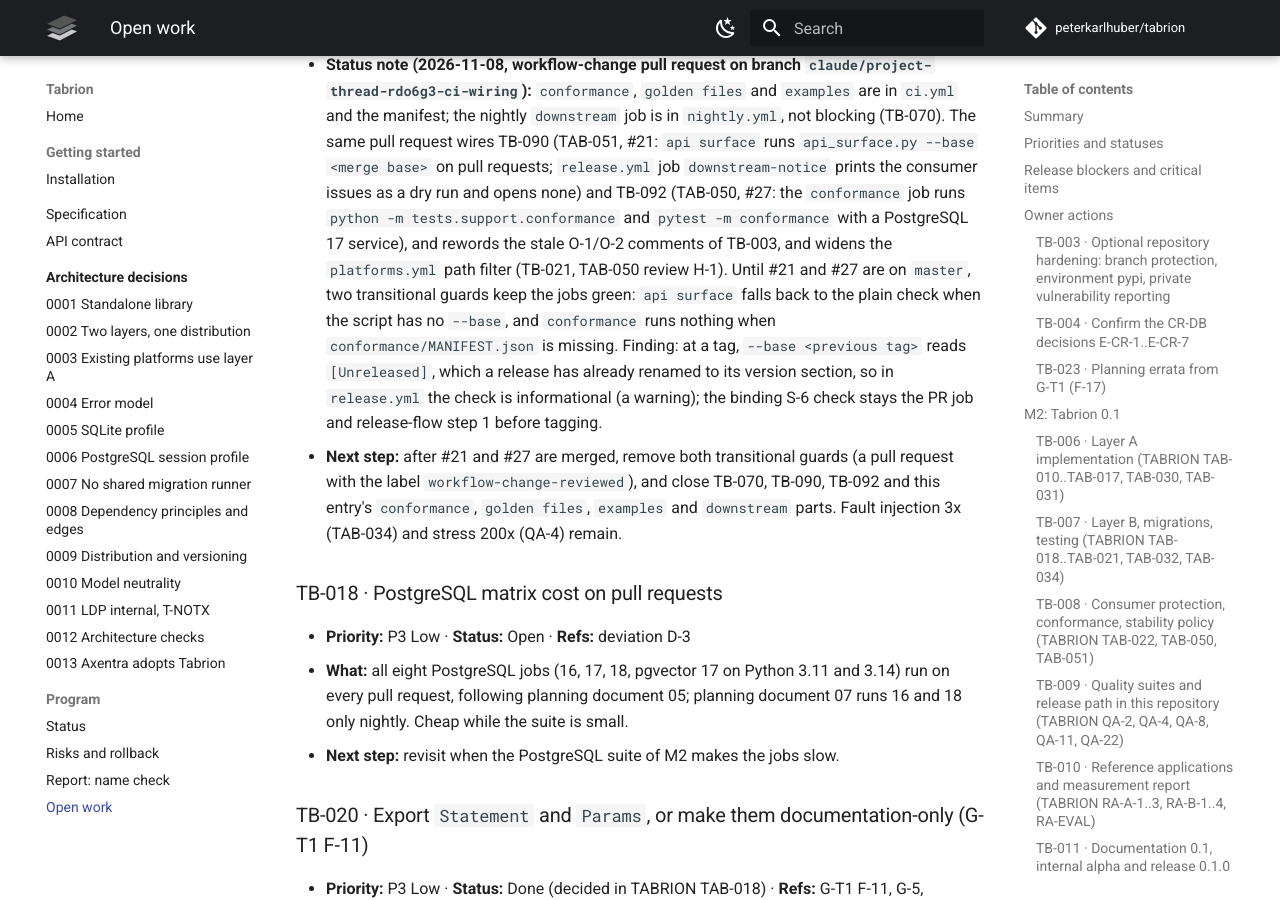
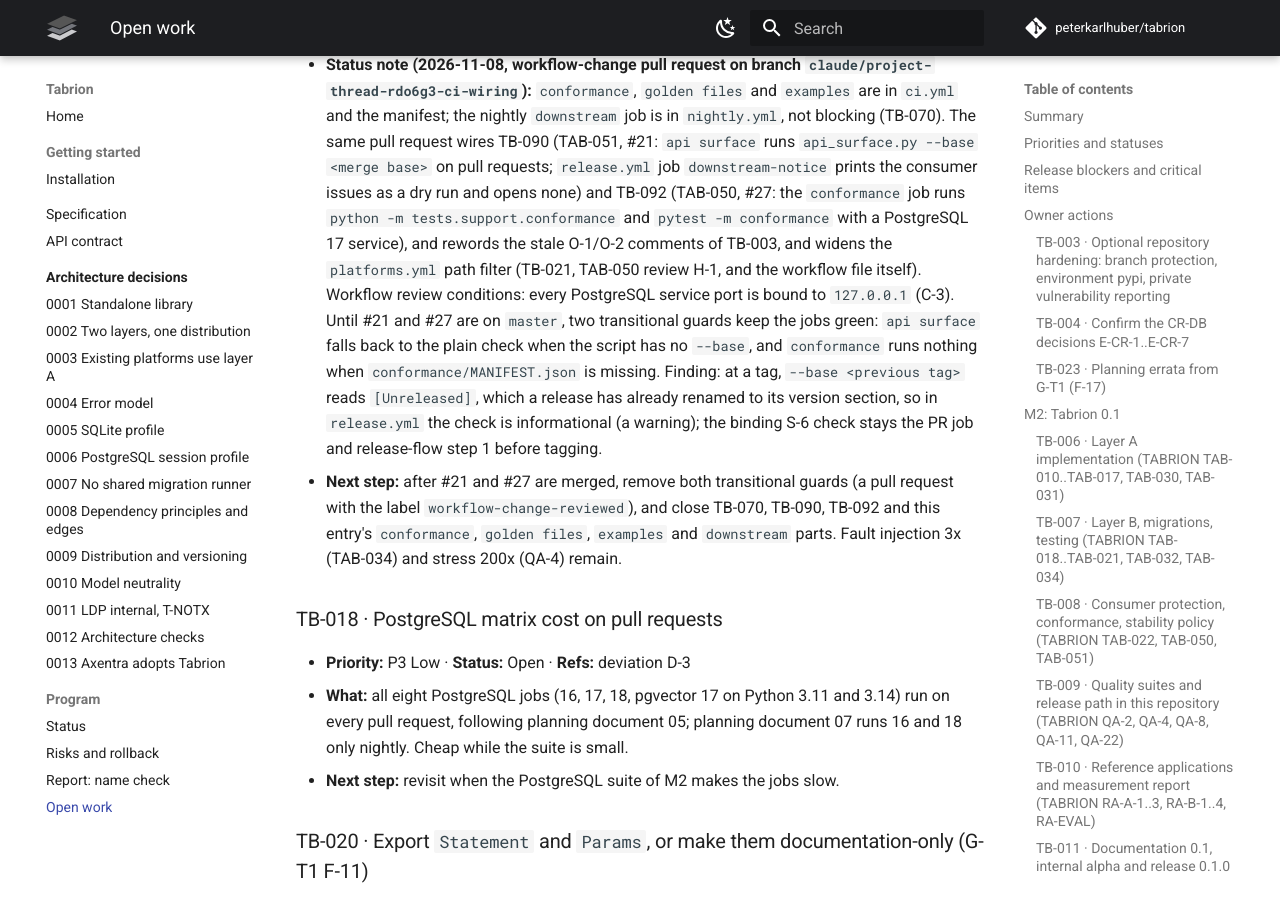
Before and after one commit to peterkarlhuber/tabrion, an MkDocs documentation site: the page built from docs/TODO.md, in a window 1280 px wide and 900 px high, scrolled down 10585 px. Built offline with MkDocs 1.6.1 and Material for MkDocs 9.7.7, drawn with Linux system fonts in a browser that asks for light colours; comment, search, counter and statistics services are not loaded.

Commit message:
Workflow review of #34: bind PostgreSQL ports to 127.0.0.1, platforms self-filter
- C-3: every services.postgres port in ci.yml (pg matrix, conformance, golden files,
  examples) and nightly.yml (downstream) is 127.0.0.1:5432:5432.
- Minor: no pip cache in the nightly downstream job; platforms.yml is in its own
  path filter and in the manifest copy of it (F-6).

Co-Authored-By: Claude Opus 5.5 <noreply@anthropic.com>
Claude-Session: https://claude.ai/code/session_011tY7TC7Nu5VGro3DJGJcv8

```diff
--- a/docs/TODO.md
+++ b/docs/TODO.md
@@ -330,7 +330,8 @@ required (owner decision of 2026-11-08 11:26Z).
   `api_surface.py --base <merge base>` on pull requests; `release.yml` job `downstream-notice` prints the consumer
   issues as a dry run and opens none) and TB-092 (TAB-050, #27: the `conformance` job runs
   `python -m tests.support.conformance` and `pytest -m conformance` with a PostgreSQL 17 service), and rewords the
-  stale O-1/O-2 comments of TB-003, and widens the `platforms.yml` path filter (TB-021, TAB-050 review H-1). Until #21 and #27 are on `master`, two transitional guards keep the jobs green:
+  stale O-1/O-2 comments of TB-003, and widens the `platforms.yml` path filter (TB-021, TAB-050 review H-1, and the
+  workflow file itself). Workflow review conditions: every PostgreSQL service port is bound to `127.0.0.1` (C-3). Until #21 and #27 are on `master`, two transitional guards keep the jobs green:
   `api surface` falls back to the plain check when the script has no `--base`, and `conformance` runs nothing when
   `conformance/MANIFEST.json` is missing. Finding: at a tag, `--base <previous tag>` reads `[Unreleased]`, which a
   release has already renamed to its version section, so in `release.yml` the check is informational (a warning);
```
Also changed, not shown: 4 other files.
